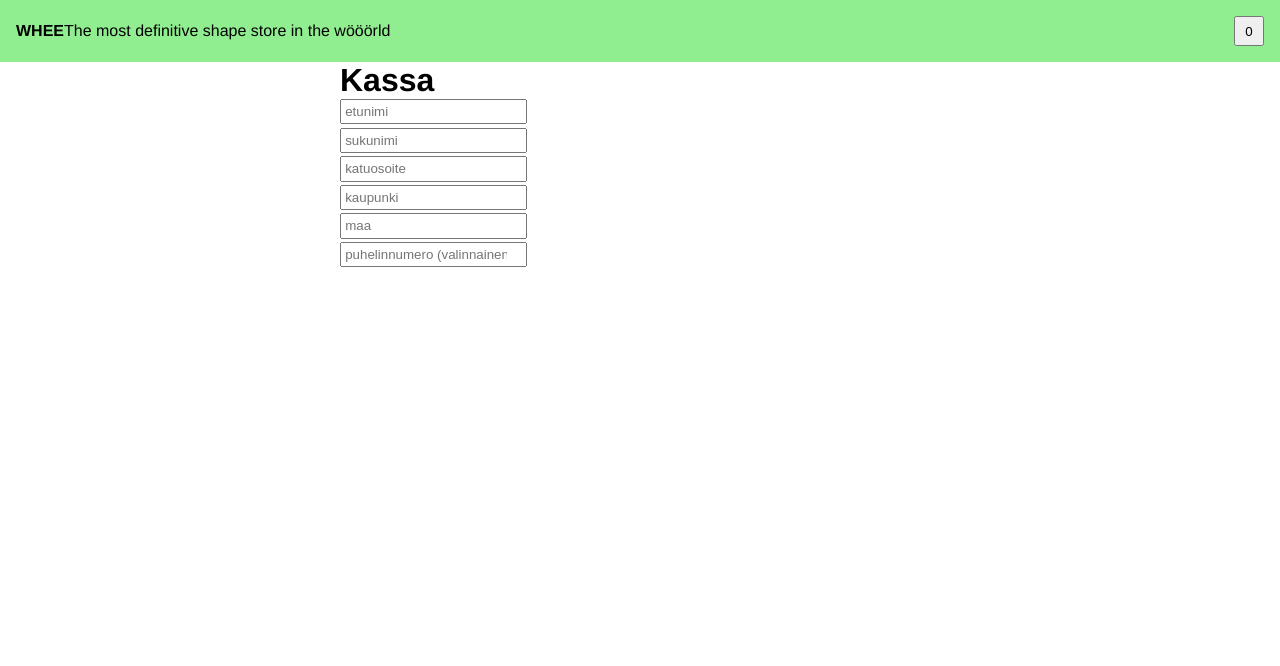
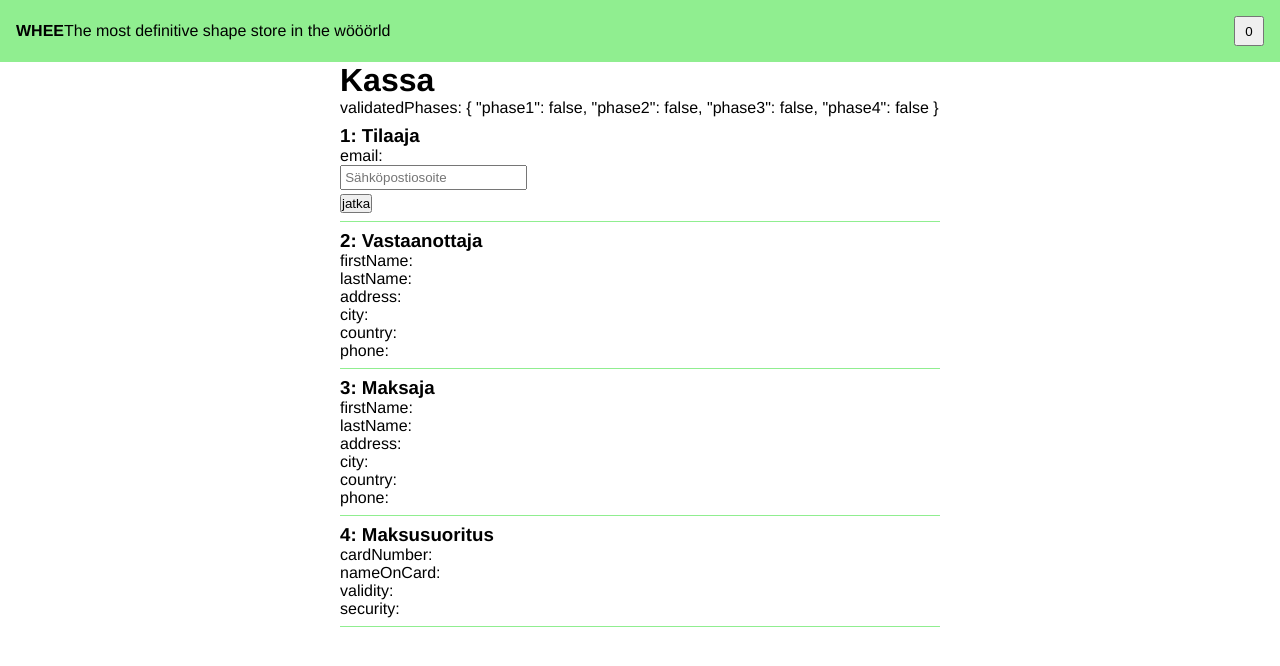
Before and after one commit to hmoilanen/solita-estore, a Vue app: page /checkout in a window 1280 px wide. Shown: the top 666 px of the page. Built offline with nearby package versions, Linux system fonts and the light colour scheme.

Commit message:
improved checkout form -> added input value validation etc

```diff
--- /dev/null
+++ b/src/components/CheckoutPhase copy.vue
@@ -0,0 +1,69 @@
+<template>
+	<div class="checkout-phase">
+		<h3>{{ value.id }} - {{ value.title }}</h3>
+		<input
+			v-for="(field, key) in formFields"
+			:key="key"
+			:value="field"
+			@input="updateFormData(key, $event.target.value)"
+			:type="inputType(key)"
+			:placeholder="key"
+		>
+		<button @click="validate">jatka</button>
+	</div>
+</template>
+
+<script>
+export default {
+	name: 'CheckoutPhase',
+
+	props: {
+		value: {
+			type: Object,
+			required: true
+		}
+	},
+
+	updated() {
+		console.log('updeittas');
+	},
+
+	computed: {
+		formFields() {
+			const { id, title, ...fields } = this.value
+			return fields
+		}
+	},
+
+	methods: {
+		inputType(key) {
+			let type = 'text'
+			const number = ['phone', 'cardNumber', 'security']
+
+			if (number.indexOf(key) !== -1) { type = 'number' }
+
+			if (key === 'email') { type = 'email' }
+
+			return type
+		},
+
+		updateFormData(key, value) {
+			this.$emit('input', { ...this.value, [key]: value })
+		},
+
+		validate() {
+			this.$emit('validated', this.value.id)
+		}
+	}
+}
+</script>
+
+<style lang="scss" scoped>
+.checkout-phase {
+	input {
+		display: block;
+		padding: 0.2rem;
+		margin-bottom: 0.2rem;
+	}
+}
+</style>
--- /dev/null
+++ b/src/components/CheckoutPhase.vue
@@ -0,0 +1,122 @@
+<template>
+	<div class="checkout-phase">
+		<h3>{{ phase.id }}: {{ phase.title }}</h3>
+		<button
+			v-if="allowEditing"
+			@click="editPhase"
+		>muokkaa</button>
+		<div v-for="(field, key) in currentPhase">{{ key }}: {{ field.value }}</div>
+
+		<template v-if="opened">
+			<input
+				v-for="(field, key) in currentPhase"
+				:key="key"
+				v-model="field.value"
+				:type="field.type || 'text'"
+				:placeholder="field.label"
+			>
+			<button @click="validatePhase">jatka</button>
+		</template>
+	</div>
+</template>
+
+<script>
+import { valueExists, onlyNumbers, validateEmail } from '@/utils/regex'
+
+export default {
+	name: 'CheckoutPhase',
+
+	props: {
+		phase: {
+			type: Object,
+			required: true
+		},
+		opened: {
+			type: Boolean,
+			default: true
+		},
+		validated: {
+			type: Boolean,
+			default: true
+		},
+	},
+
+	computed: {
+		currentPhase() {
+			return this[`phase${this.phase.id}-fields`]
+		},
+
+		allowEditing() {
+			return this.validated && !this.opened
+		}
+	},
+
+	methods: {
+		validatePhase() {
+			let allValid = true
+
+			for (const field in this.currentPhase) {
+				const currentField = this.currentPhase[field]
+
+				if (currentField.pattern && !currentField.pattern.test(currentField.value)) {
+					allValid = false
+					break
+				}
+			}
+
+			if (allValid) {
+				this.$emit('validate', this.phase.id)
+			}
+		},
+
+		editPhase() {
+			this.$emit('edit', this.phase.id)
+		}
+	},
+
+	data() {
+		return {
+			'phase1-fields': {
+				email: { value: '', label: 'Sähköpostiosoite', type: 'email', valid: true, pattern: validateEmail }
+			},
+			'phase2-fields': {
+				firstName: { value: '', label: 'Etunimi', pattern: valueExists },
+				lastName: { value: '', label: 'Sukunimi', pattern: valueExists },
+				address: { value: '', label: 'Katuosoite', pattern: valueExists },
+				city: { value: '', label: 'Kaupunki', pattern: valueExists },
+				country: { value: '', label: 'Maa', pattern: valueExists },
+				//phone: { value: '', label: 'Puhelinnumero (*)', type: 'number', pattern: onlyNumbers }
+				phone: { value: '', label: 'Puhelinnumero (*)', type: 'number' }
+			},
+			'phase3-fields': {
+				firstName: { value: '', label: 'Etunimi', pattern: valueExists },
+				lastName: { value: '', label: 'Sukunimi', pattern: valueExists },
+				address: { value: '', label: 'Katuosoite', pattern: valueExists },
+				city: { value: '', label: 'Kaupunki', pattern: valueExists },
+				country: { value: '', label: 'Maa', pattern: valueExists },
+				//phone: { value: '', label: 'Puhelinnumero (*)', type: 'number', pattern: onlyNumbers }
+				phone: { value: '', label: 'Puhelinnumero (*)', type: 'number' }
+			},
+			'phase4-fields': {
+				cardNumber: { value: '', label: 'Kortin numero', type: 'number', pattern: valueExists },
+				nameOnCard: { value: '', label: 'Kortin omistaja', pattern: valueExists },
+				validity: { value: '', label: 'Voimassa', type: 'number', pattern: valueExists },
+				security: { value: '', label: 'CVV', type: 'number', pattern: valueExists }
+			}
+		}
+	}
+}
+</script>
+
+<style lang="scss" scoped>
+.checkout-phase {
+	padding: 0.5rem 0;
+	border-bottom: 1px solid lightgreen;
+
+	input {
+		display: block;
+		padding: 0.2rem;
+		margin-bottom: 0.2rem;
+	}
+}
+</style>
--- /dev/null
+++ b/src/utils/regex.js
@@ -0,0 +1,11 @@
+const valueExists = /.+/
+
+const onlyNumbers = /^\d+$/
+
+const validateEmail = /^(([^<>()\[\]\\.,;:\s@"]+(\.[^<>()\[\]\\.,;:\s@"]+)*)|(".+"))@((\[[0-9]{1,3}\.[0-9]{1,3}\.[0-9]{1,3}\.[0-9]{1,3}])|(([a-zA-Z\-0-9]+\.)+[a-zA-Z]{2,}))$/;
+
+export {
+	valueExists,
+	onlyNumbers,
+	validateEmail
+}
--- a/src/views/Checkout.vue
+++ b/src/views/Checkout.vue
@@ -1,77 +1,63 @@
 <template>
   <div class="view--cart">
 		<h1>Kassa</h1>
+		<div>validatedPhases: {{ validatedPhases }}</div>
 		<form @submit.prevent>
-			<div>
-				<input
-					v-model="information.phase2.firstName"
-					placeholder="etunimi"
-				>
-				<input
-					v-model="information.phase2.lastName"
-					placeholder="sukunimi"
-				>
-				<input
-					v-model="information.phase2.address"
-					placeholder="katuosoite"
-				>
-				<input
-					v-model="information.phase2.city"
-					placeholder="kaupunki"
-				>
-				<input
-					v-model="information.phase2.country"
-					placeholder="maa"
-				>
-				<input
-					v-model="information.phase2.phone"
-					type="number"
-					placeholder="puhelinnumero (valinnainen)"
-				>
-			</div>
+			<Checkout-phase
+				v-for="phase in phases"
+				:key="phase.id"
+				:ref="`phase${phase.id}`"
+				:phase="phase"
+				:opened="openedPhase === phase.id"
+				:validated="validatedPhases[`phase${phase.id}`]"
+				@validate="validatePhase"
+				@edit="editPhase"
+			/>
 		</form>
   </div>
 </template>
 
 <script>
+import CheckoutPhase from '@/components/CheckoutPhase'
+
 export default {
 	name: 'ViewCart',
 
+	components: { CheckoutPhase },
+
 	data() {
 		return {
-			information: {
-				phase1: {
-					title: 'Tilaaja',
-					email: ''
-				},
-				phase2: {
-					title: 'Lähetys',
-					firstName: '',
-					lastName: '',
-					address: '',
-					city: '',
-					country: '',
-					phone: '',
-				},
-				phase3: {
-					title: 'Laskutus',
-					firstName: '',
-					lastName: '',
-					address: '',
-					city: '',
-					country: '',
-					phone: '',
-				},
-				phase4: {
-					title: 'Maksu',
-					cardNumber: 0,
-					nameOnCard: '',
-					validity: '',
-					security: 0,
-				},
-				deliverySameAsBilling: false,
-				validated: false,
+			phases: [
+				{ id: 1, title: 'Tilaaja' },
+				{ id: 2, title: 'Vastaanottaja' },
+				{ id: 3, title: 'Maksaja' },
+				{ id: 4, title: 'Maksusuoritus' }
+			],
+			openedPhase: 1,
+			validatedPhases: {
+				phase1: false,
+				phase2: false,
+				phase3: false,
+				phase4: false
 			}
+		}
+	},
+
+	methods: {
+		validatePhase(phaseId) {
+			this.validatedPhases[`phase${phaseId}`] = true
+
+			// Open the first not-validated phase
+			for (let i = 1; i <= 4; i++) {
+				if (!this.validatedPhases[`phase${i}`]) {
+					this.openedPhase = i
+					break
+				}
+			}
+		},
+
+		editPhase(phaseId) {
+			this.openedPhase = phaseId
 		}
 	}
 }
```
Also changed, not shown: structure.txt.
